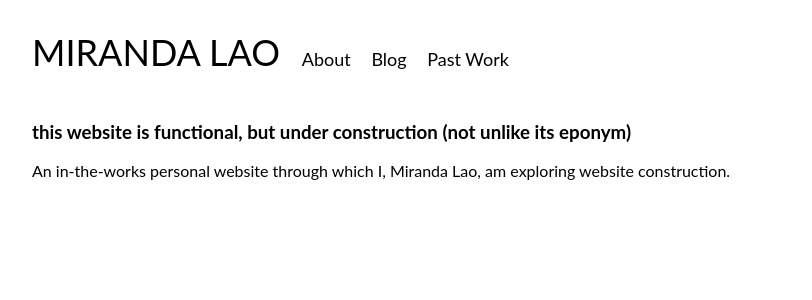
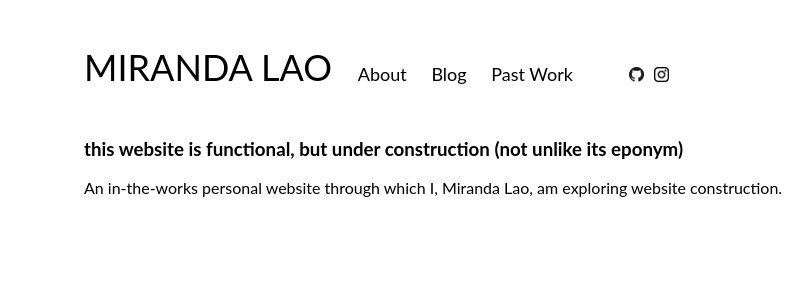
Before and after one commit to acedmonkeys/acedmonkeys.github.io, a Jekyll site: the page built from index.html, in a window 1280 px wide. Shown: the top 300 px of the page, without its empty margins (1-813 px from the left). Built offline with Jekyll 4.4.1, drawn with Linux system fonts in a browser that asks for light colours.

Commit message:
added socials

```diff
--- a/_includes/navigation.html
+++ b/_includes/navigation.html
@@ -6,5 +6,7 @@
       {{ item.name }}
     </a>
   {% endfor %}
+  <a target="_blank" href="https://www.instagram.com/mirdbirb/"><img class="right-align" src="/imgs/instagram.png" height="15" width="15"></a>
+  <a target="_blank" href="https://github.com/acedmonkeys/acedmonkeys.github.io"><img class="right-align" src="/imgs/github.png" height="15" width="15"></a>
   </h1>
 </nav>
--- a/_sass/main.scss
+++ b/_sass/main.scss
@@ -9,34 +9,41 @@ a:hover:not(.current), a:active:not(.current) {
   color: red;
   text-decoration: none;
 }
-
+/* navbar links*/
 .current {
   color: red;
   text-decoration: none;
 }
 
+/*NAVBAR*/
 .header{
   font-size: 36px;
 }
 
 nav{
   overflow: hidden;
-  width: 550px;
+  width: 600px;
 }
 
 nav a{
-  padding: 8px;
+  padding: 10px;
   font-size: 18px;
   font-weight: lighter;
 }
 
+.right-align {
+  padding: 5px;
+  padding-top: 22px;
+  float: right;
+}
+
 body {
-  margin: 10px 25px 0px 25px;
+  margin: 25px 75px 0px 75px;
   font-family: Lato;
 }
 
 .main {
-  padding: 8px;
+  padding: 10px;
 }
 
 img {
```
Also changed, not shown: _imgs/github.png (added), _imgs/instagram.png (added).
